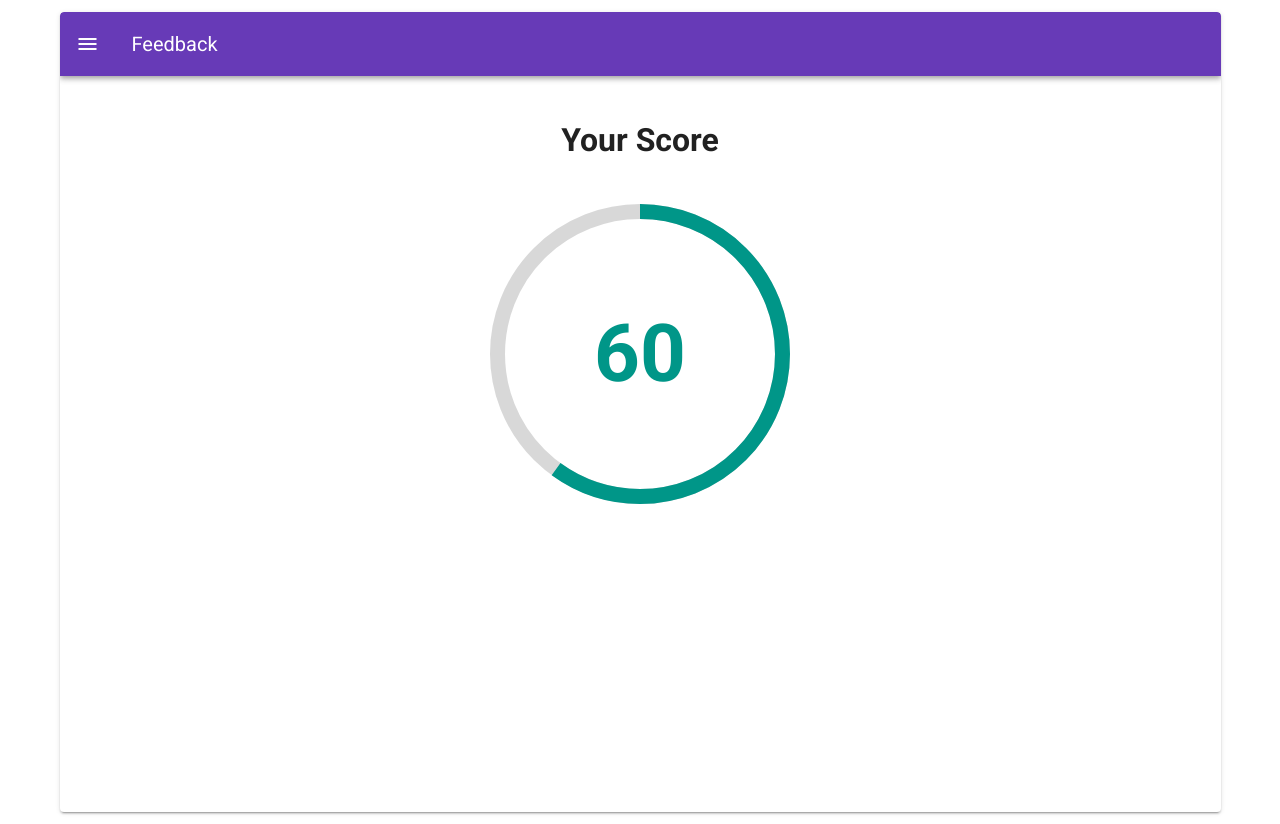
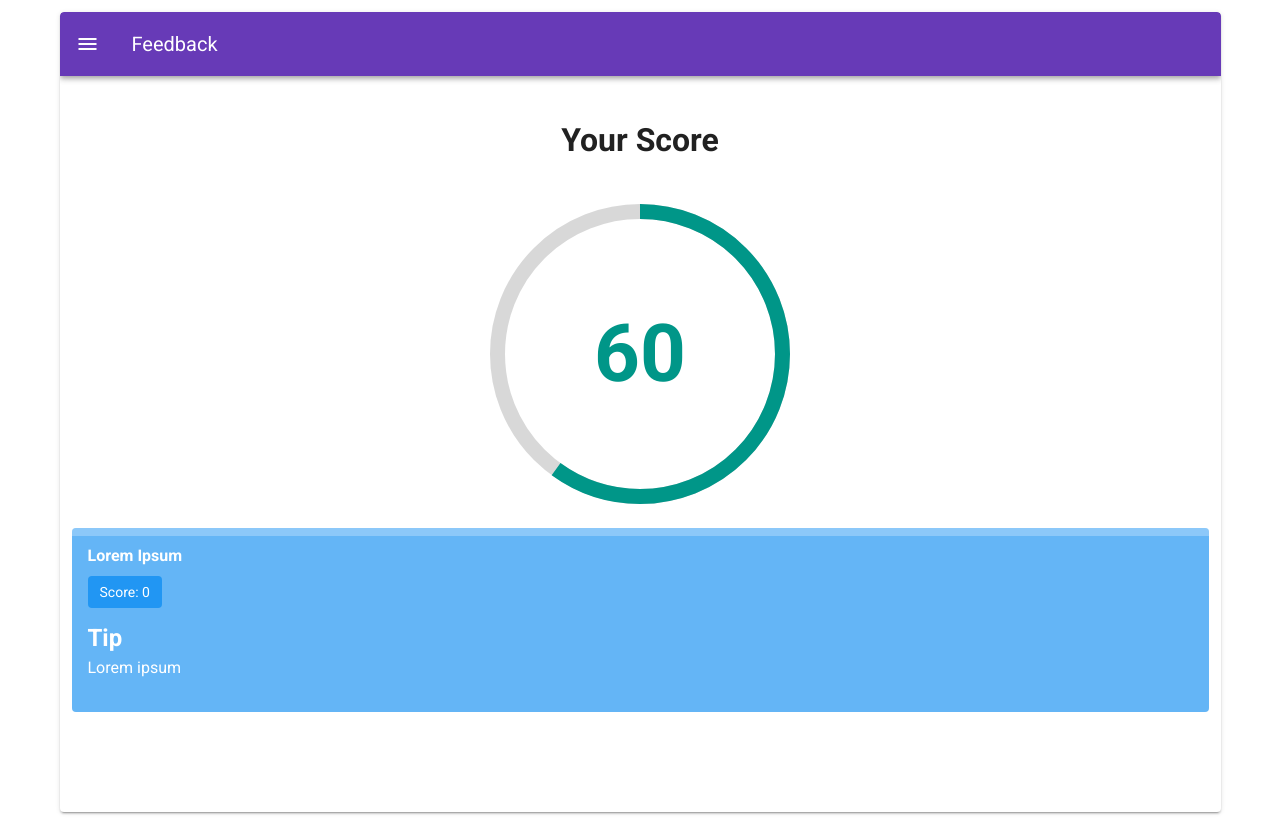
Before and after one commit to BecaLHughes/projectfrontend, a Vue app: page /feedback in a window 1280 px wide. Built offline with nearby package versions, Linux system fonts and the light colour scheme.

Commit message:
changes to feedback page

```diff
--- a/src/views/Feedback.vue
+++ b/src/views/Feedback.vue
@@ -28,7 +28,7 @@
               <v-list-item-icon>
                 <v-icon>mdi-logout</v-icon>
               </v-list-item-icon>
-              <v-list-item-title><router-link to="/profile">Logout</router-link></v-list-item-title>
+              <v-list-item-title><router-link to="/signin">Logout</router-link></v-list-item-title>
             </v-list-item>
 
           </v-list-item-group>
@@ -38,12 +38,30 @@
       <div class="pa-md-10 mx-lg-auto">
           <h1 align="center">Your Score</h1>
       </div>
-      <div class="text-center">
+      <div class="text-center mb-6">
         <v-progress-circular :rotate="-90" :size="300" :width="15" :value="score.value" color="teal">
-      <h1 class="score">{{ score.value }}</h1>
-    </v-progress-circular>
-
+          <h1 class="score">{{ score.value }}</h1>
+        </v-progress-circular>
       </div>
+      <div class="pl-3 pr-3">
+      <v-alert
+          border="top"
+          color="blue lighten-2"
+          dark
+          v-for="e in errors" :key="e.question"
+        >
+          <h4>{{ e.question }}</h4>
+          <v-chip
+            class="mt-2 mb-3"
+            color="blue"
+            label
+          >
+            Score: {{ e.score}}
+          </v-chip>
+          <h2>Tip</h2>
+          <p>{{ e.tip }}</p>
+        </v-alert>
+        </div>
   </v-card>
 </div>
 </template>
@@ -58,7 +76,13 @@ export default {
           value: 0,
         },
         drawer: false,
-        group: null
+        group: null,
+        errors: [ {
+          question: 'Lorem Ipsum',
+          score: 0,
+          tip: 'Lorem ipsum'
+        }]
+
       }
   },
   beforeDestroy () {
```
